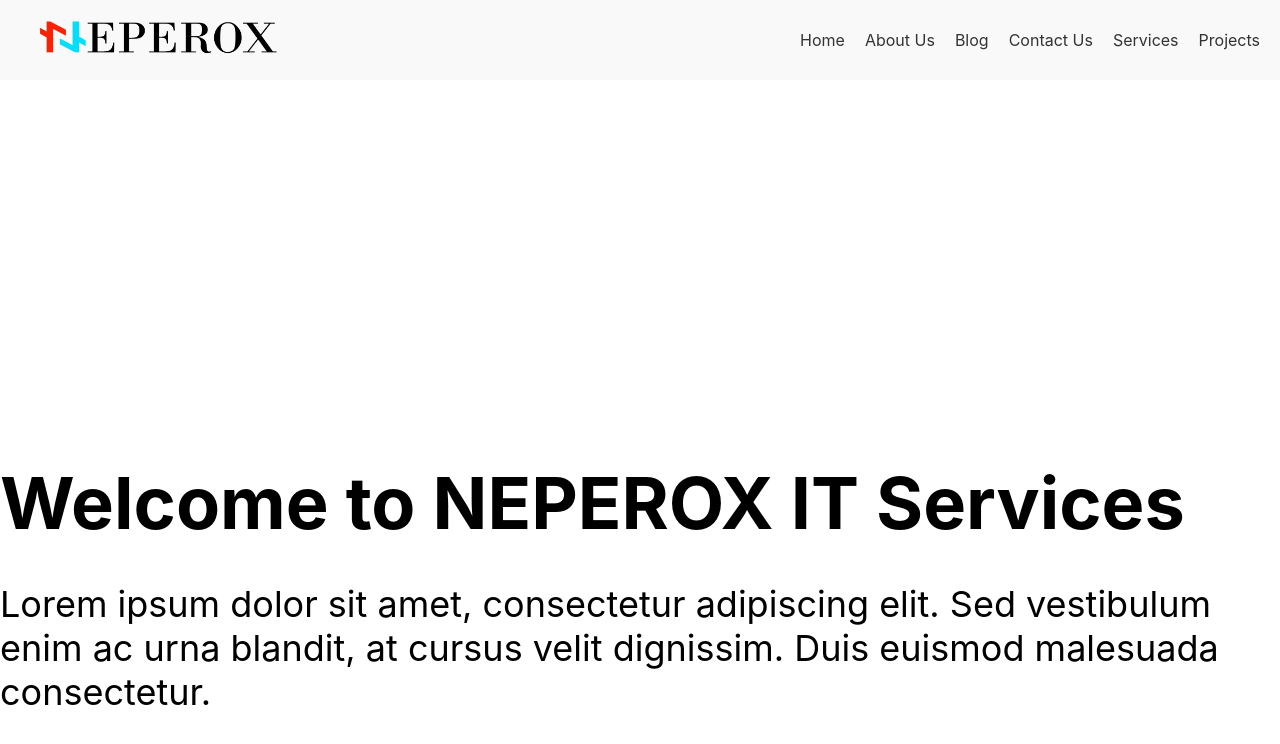
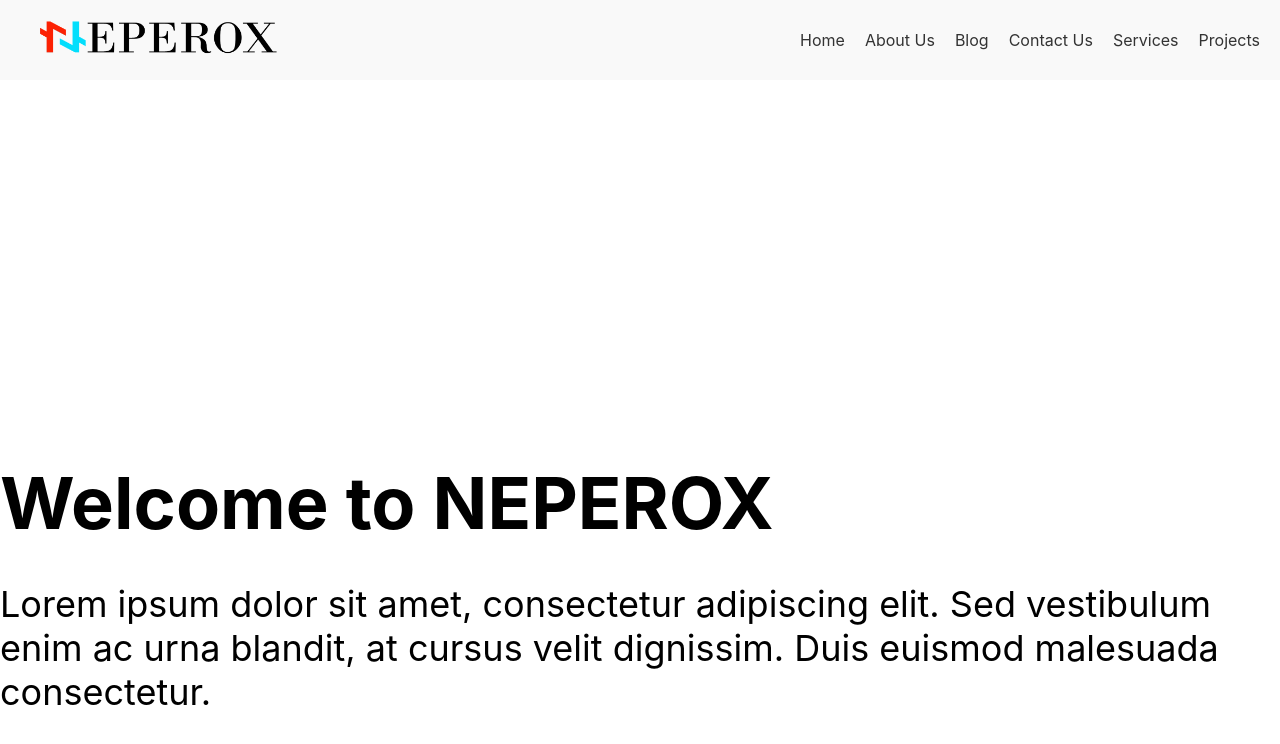
Before and after one commit to dhawaksir/Neperox, a React (Create React App) app: page / in a window 1280 px wide. Shown: the top 744 px of the page. Built offline with nearby package versions, Linux system fonts and the light colour scheme.

Commit message:
refress for git

```diff
--- a/src/components/Home/Home.jsx
+++ b/src/components/Home/Home.jsx
@@ -4,7 +4,7 @@
   return (
     <div id="home" className="section">
       <div className="section-content">
-        <h1>Welcome to NEPEROX IT Services</h1>
+        <h1>Welcome to NEPEROX </h1>
         <p>
           Lorem ipsum dolor sit amet, consectetur adipiscing elit. Sed
           vestibulum enim ac urna blandit, at cursus velit dignissim. Duis
```
